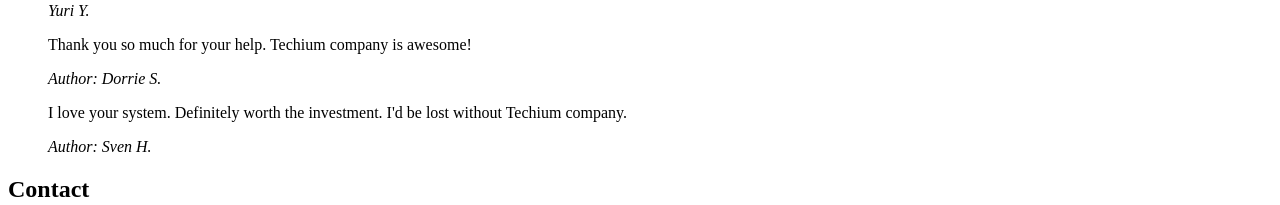
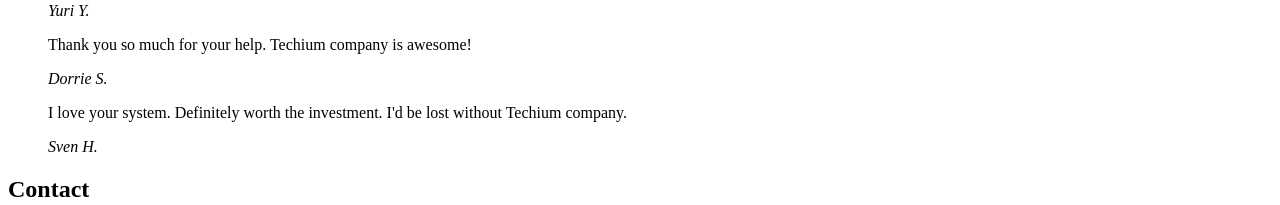
Before and after one commit to Qcarvalhooliveira/holbertonschool-web_front_end, a plain HTML site: page html_advanced/29-index.html in a window 1280 px wide. Shown: the part 1808-2013 px from the top of the page. Drawn offline with Linux system fonts and the light colour scheme.

Commit message:
fixing client quotes

```diff
--- a/html_advanced/29-index.html
+++ b/html_advanced/29-index.html
@@ -134,13 +134,13 @@
                     <article>
                         <blockquote>
                             <p>Thank you so much for your help. Techium company is awesome!</p>
-                            <cite>Author: Dorrie S.</cite>
+                            <cite>Dorrie S.</cite>
                           </blockquote>
                     </article>
                     <article>
                         <blockquote>
                             <p>I love your system. Definitely worth the investment. I'd be lost without Techium company.</p>
-                            <cite>Author: Sven H.</cite>
+                            <cite>Sven H.</cite>
                           </blockquote>
                     </article>
                 </div>
```
